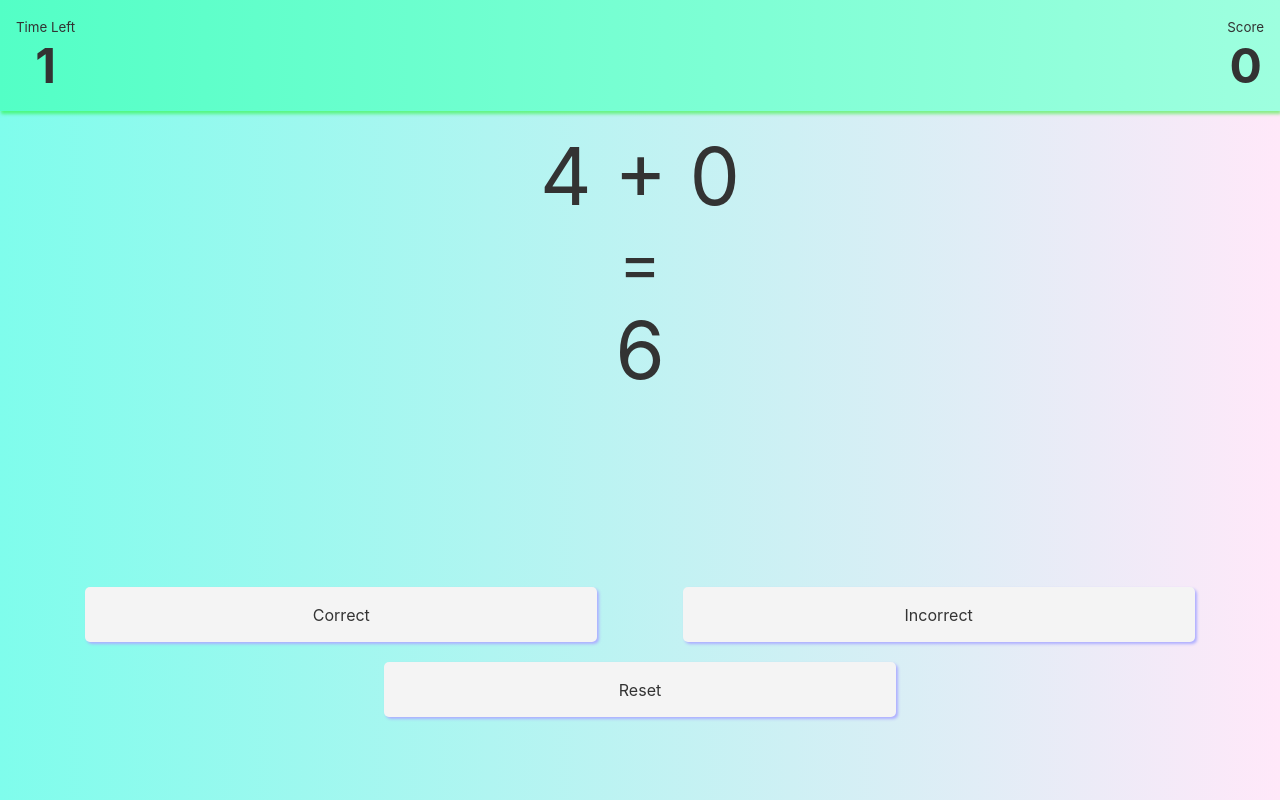
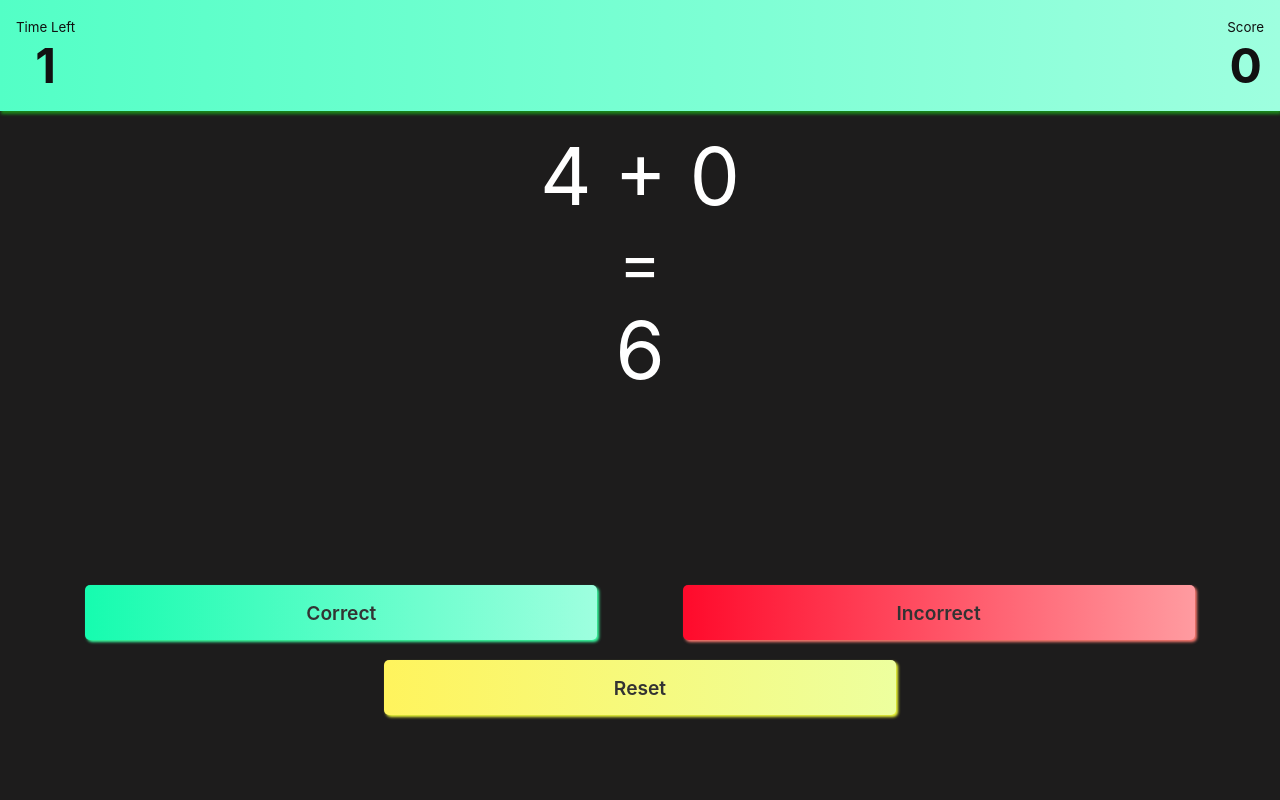
Before and after one commit to krabuchi/freak-math, a Svelte app: page / in a window 1280 px wide. Both pictures are taken after a click on the button "Reset". Built offline with nearby package versions, Linux system fonts and the light colour scheme.

Commit message:
ui color change

```diff
--- a/public/global.css
+++ b/public/global.css
@@ -6,13 +6,13 @@ body {
 }
 
 body {
-    color: #333;
+    color: rgb(255, 255, 255);
     margin: 0;
     padding: 0;
     box-sizing: border-box;
     font-family: -apple-system, BlinkMacSystemFont, "Segoe UI", Roboto,
         Oxygen-Sans, Ubuntu, Cantarell, "Helvetica Neue", sans-serif;
-    background-image: linear-gradient(to left, #ffe8f9, #7ffdec);
+    background-color: rgb(29, 28, 28);
 }
 
 a {
--- a/src/App.svelte
+++ b/src/App.svelte
@@ -173,7 +173,9 @@
         <p>{count}</p>
         <div>
             <button on:click={handleClick} value="correct">Correct</button>
-            <button on:click={handleClick} value="incorrect">Incorrect</button>
+            <button on:click={handleClick} id="incorrect" value="incorrect"
+                >Incorrect</button
+            >
         </div>
     </section>
 {/if}
@@ -199,6 +201,7 @@
         background-image: linear-gradient(to left, #9effdf, #53ffc6);
         padding: 1em;
         box-shadow: 1px 3px 3px rgba(25, 243, 25, 0.5);
+        color: #111;
     }
 
     h2 {
@@ -250,14 +253,25 @@
         bottom: 75px;
     }
 
-    .reset-btn,
     button {
         text-align: center;
         width: 40%;
         height: 55px;
         border: none;
         border-radius: 5px;
-        box-shadow: 2px 2px 3px rgb(173, 173, 255);
+        box-shadow: 2px 2px 3px rgb(57, 255, 163);
+        background-image: linear-gradient(to left, #9effdf, #16fcaf);
+        font-weight: 600;
+        font-size: 1.2em;
+    }
+    .reset-btn {
+        box-shadow: 2px 2px 3px #f2ff39;
+        background-image: linear-gradient(to left, #edff9e, #fff45d);
+    }
+
+    button#incorrect {
+        background-image: linear-gradient(to left, #ff9ba0, #ff0a2b);
+        box-shadow: 2px 2px 3px #ff7a71;
     }
 
     @media (min-width: 640px) {
```
